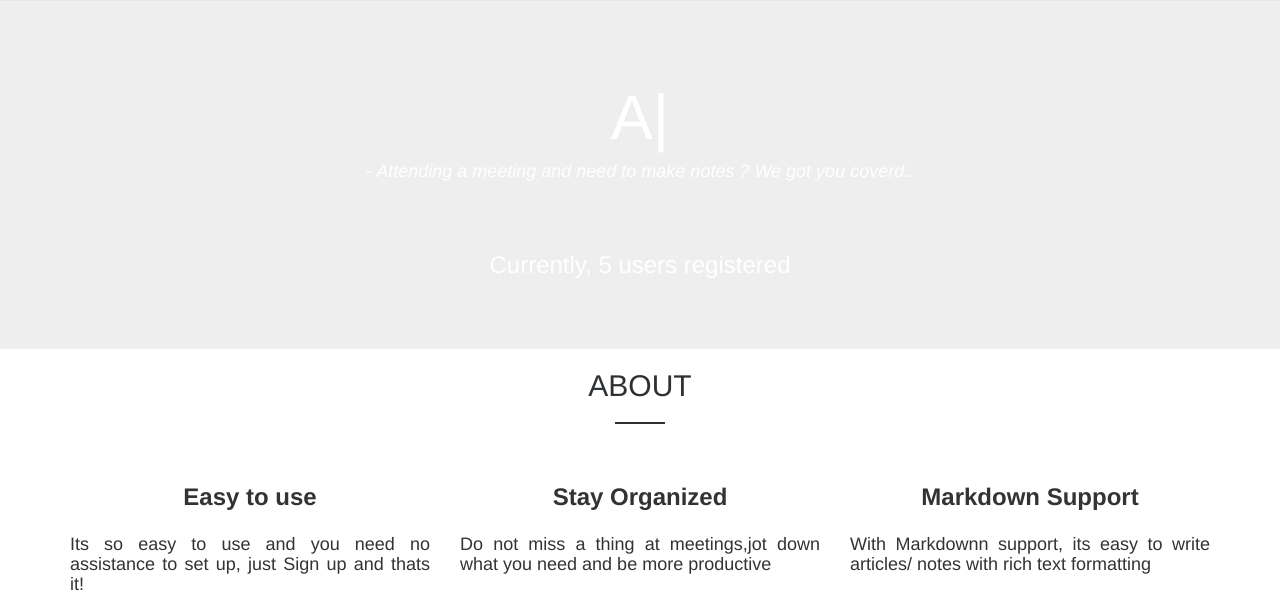
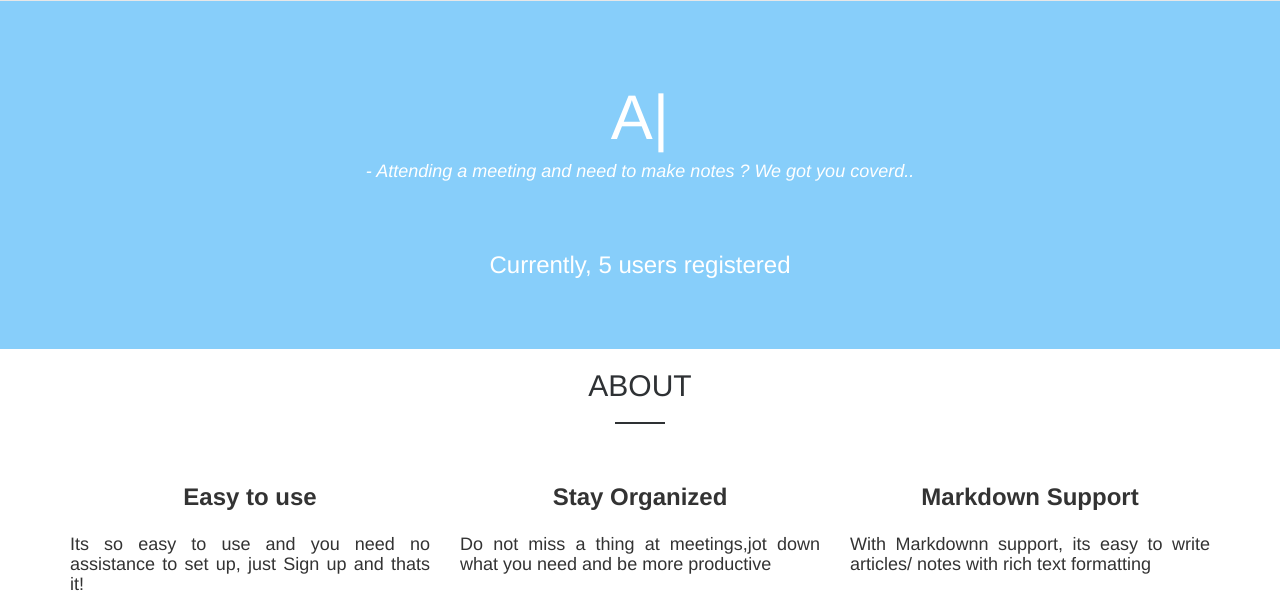
Before and after one commit to jamessandy/analogmeeting, a Flask app: page / in a window 1280 px wide. Shown: the part 65-658 px from the top of the page. Run offline with Flask 2, Linux system fonts and the light colour scheme; data comes from the database, SQL or seed files in the repository; some libraries are stand-ins or nearby versions.

Commit message:
Update base.css

```diff
--- a/static/css/base.css
+++ b/static/css/base.css
@@ -53,7 +53,7 @@ nav .navbar-brand {
     margin-bottom: 0px;
     height: 350px;
     color: white;
-    background-color: #87CEFA(135, 206, 250);
+    background-color: #87CEFA;
     border-radius: 0px !important;
 }
 
```
